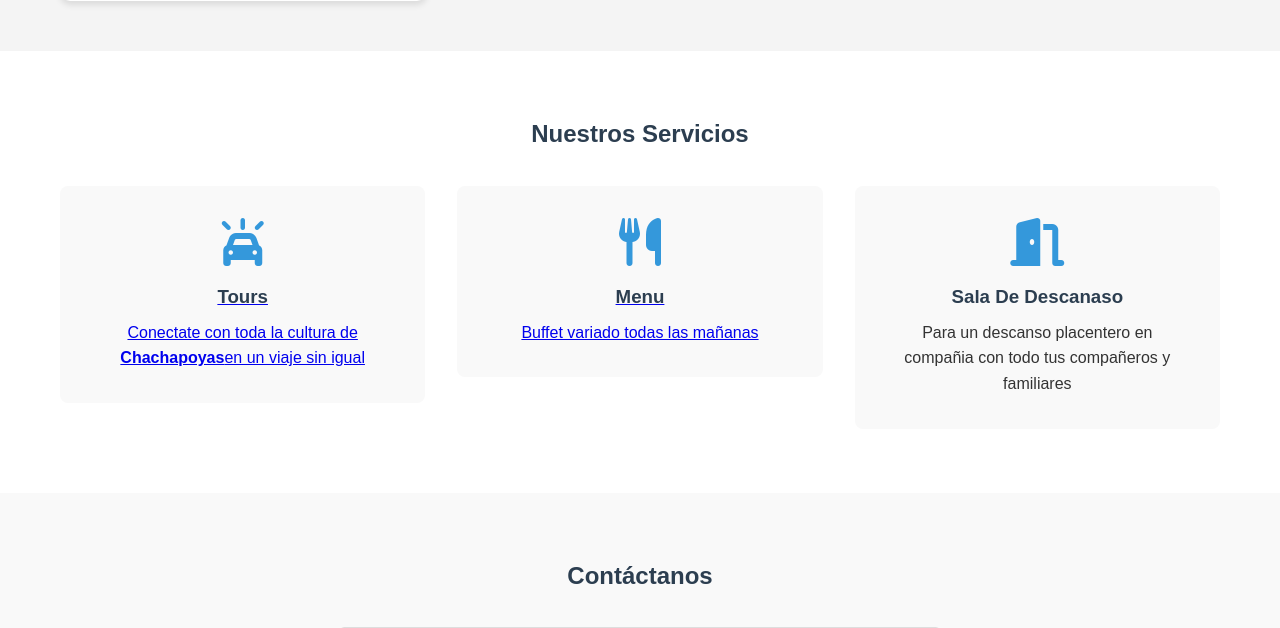
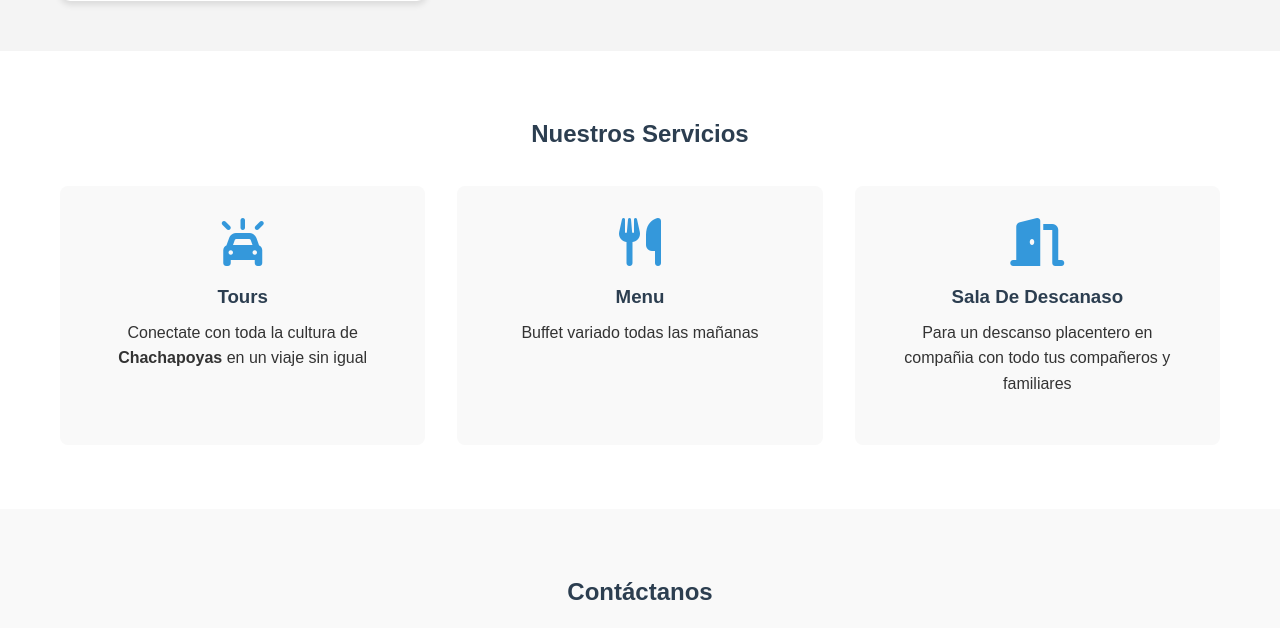
Before and after one commit to JavierCM30/El-Mirador, a PHP site: page /hospedaje/views/habitaciones.php in a window 1280 px wide. Shown: the part 2027-2655 px from the top of the page. Run offline with PHP 8.4, Linux system fonts and the light colour scheme.

Commit message:
Actualizacion

```diff
--- a/public/resources/css/habitaciones.css
+++ b/public/resources/css/habitaciones.css
@@ -317,10 +317,12 @@ h2 {
     margin-bottom: 2rem;
 }
 
-.service-grid {
+.service-grid,
+.service-grid a {
     display: grid;
     grid-template-columns: repeat(auto-fit, minmax(200px, 1fr));
     gap: 2rem;
+    text-decoration: none !important;
 }
 
 .service-card {
@@ -344,6 +346,11 @@ h2 {
 .service-card h3 {
     margin-bottom: 0.5rem;
     color: var(--secondary-color);
+}
+
+.service-card p {
+    margin-bottom: 1rem;
+    color: var(--text-color);
 }
 
 /* Contact Section */
--- a/public/resources/js/index.js
+++ b/public/resources/js/index.js
@@ -87,6 +87,8 @@ document.addEventListener('DOMContentLoaded', function() {
 });
 
 // START HERO SECTION SLIDER
+
+
 // Variables
 document.addEventListener('DOMContentLoaded', () => {
     const slides = document.querySelectorAll('.carousel-slide');
--- a/views/inicio.php
+++ b/views/inicio.php
@@ -1,8 +1,6 @@
 <?php
     include '../config/app.php';
-
     session_start();
-
 ?>
 
 <!DOCTYPE html>
@@ -377,7 +375,7 @@
 
     <script src="<?php echo $url .'public/resources/js/header.js?v='. time(); ?>"></script>
     <script src="https://kit.fontawesome.com/a076d05399.js" crossorigin="anonymous"></script>
-    <script src="<?php echo $url .'public/resources/js/index.js?v='.time()?>"></script>
+    <script src="<?php echo $url .'public/resources/js/index.js?v='.time(); ?>"></script>
     <script src="https://maps.googleapis.com/maps/api/js?key=YOUR_API_KEY" async defer></script>
     <script src="<?php echo $url .'public/resources/js/geolocalizacion.js?v='. time(); ?>"></script>
 
```
Also changed, not shown: views/habitaciones.php (+6 -6 lines), public/resources/img/chacha.jpeg (deleted), public/resources/img/fondo.png (deleted).
